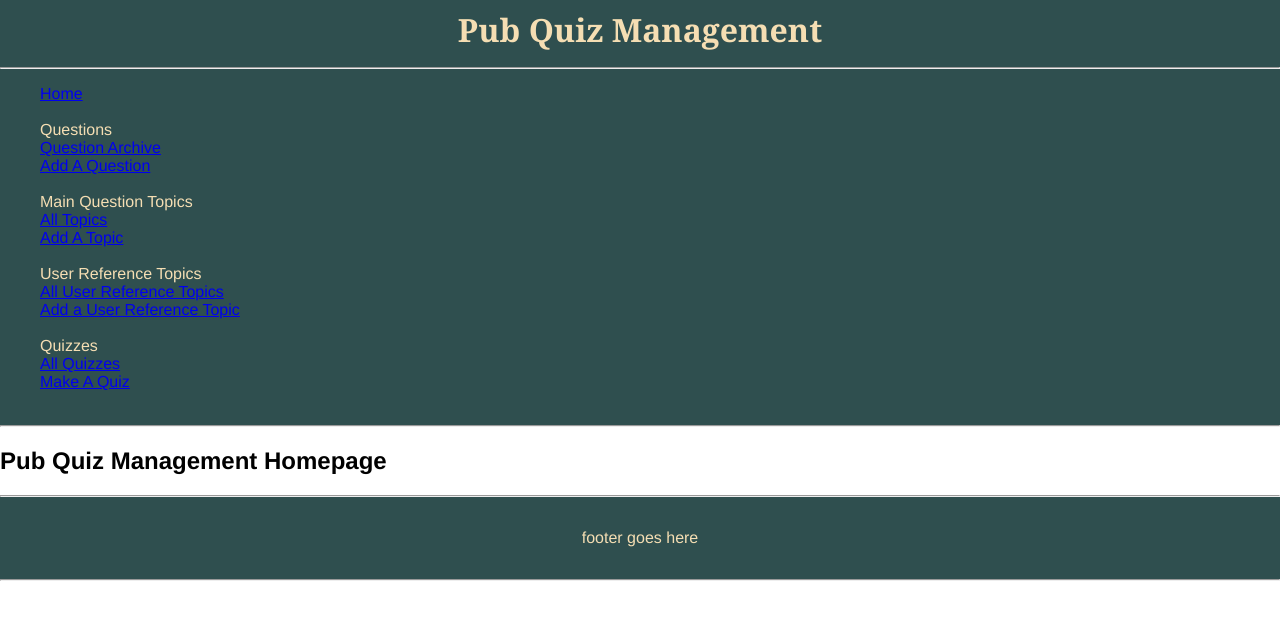
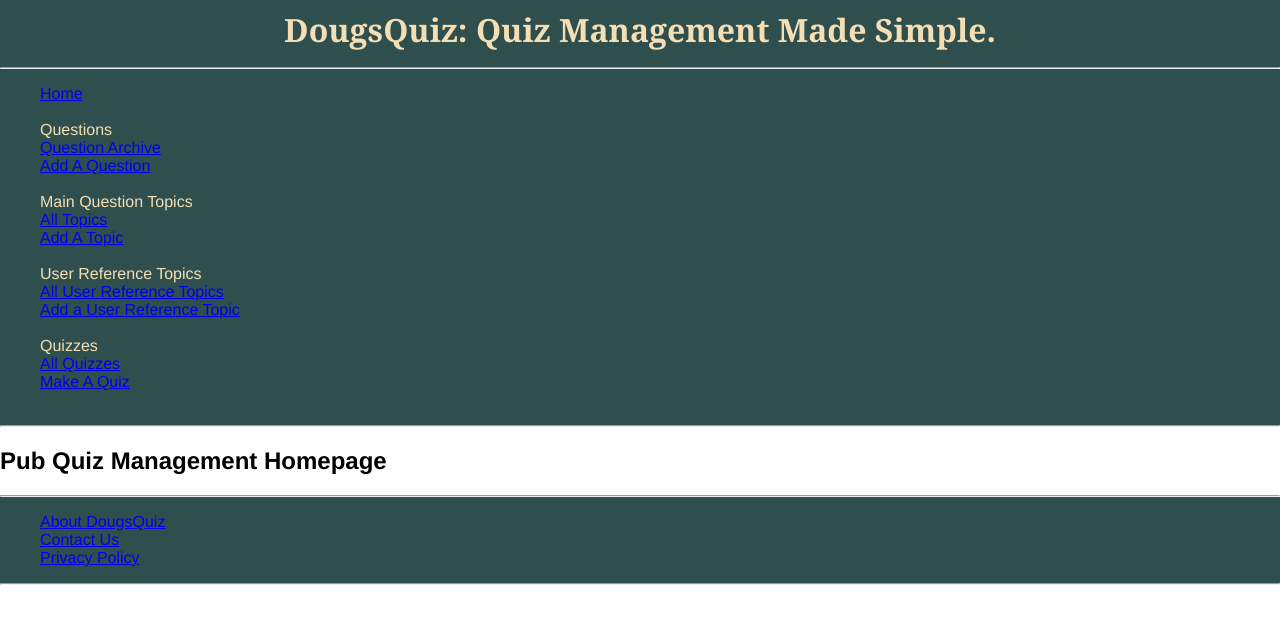
Before and after one commit to Dougmac21/QuizzR, a Flask app: page / in a window 1280 px wide. Shown: the top 624 px of the page. Run offline with Flask 2, Linux system fonts and the light colour scheme.

Commit message:
Added basic webpages

```diff
--- a/pub_quiz_app/static/style.css
+++ b/pub_quiz_app/static/style.css
@@ -100,8 +100,11 @@
     background-color: darkslategrey;
   }
 
-  body > footer > p {
-    padding: 16px;
+  body > footer > ul {
+    list-style: none;
     color: wheat;
-    text-align: center;
   }
+
+  body > footer > ul > a{
+    color: white;
+  }
--- a/pub_quiz_app/templates/base.html
+++ b/pub_quiz_app/templates/base.html
@@ -4,11 +4,11 @@
     <meta charset="UTF-8">
     <meta name="viewport" content="width=device-width, initial-scale=1.0">
     <link rel="stylesheet" href="{{ url_for('static', filename='style.css') }}">
-    <title>Pub Quiz Management</title>
+    <title>DougsQuiz</title>
 </head>
 <body>
     <header>
-        <h1 id="base_h1">Pub Quiz Management</h1>
+        <h1 id="base_h1">DougsQuiz: Quiz Management Made Simple.</h1>
         <hr>
         <nav>
             <ul class="menu">
@@ -61,7 +61,17 @@
 
     <footer>
         <hr>
-        <p>footer goes here</p>
+        <ul>
+            <li>
+                <a href="/about.html">About DougsQuiz</a>
+            </li>
+            <li>
+                <a href="/contact.html">Contact Us</a>
+            </li>
+            <li>
+                <a href="/privacy.html">Privacy Policy</a>
+            </li>
+        </ul>
         <hr>
     </footer>
 </body>
```
Also changed, not shown: pub_quiz_app/templates/about.html (added, +7 -0 lines), pub_quiz_app/templates/contact.html (added, +7 -0 lines), pub_quiz_app/templates/privacy.html (added, +7 -0 lines).
